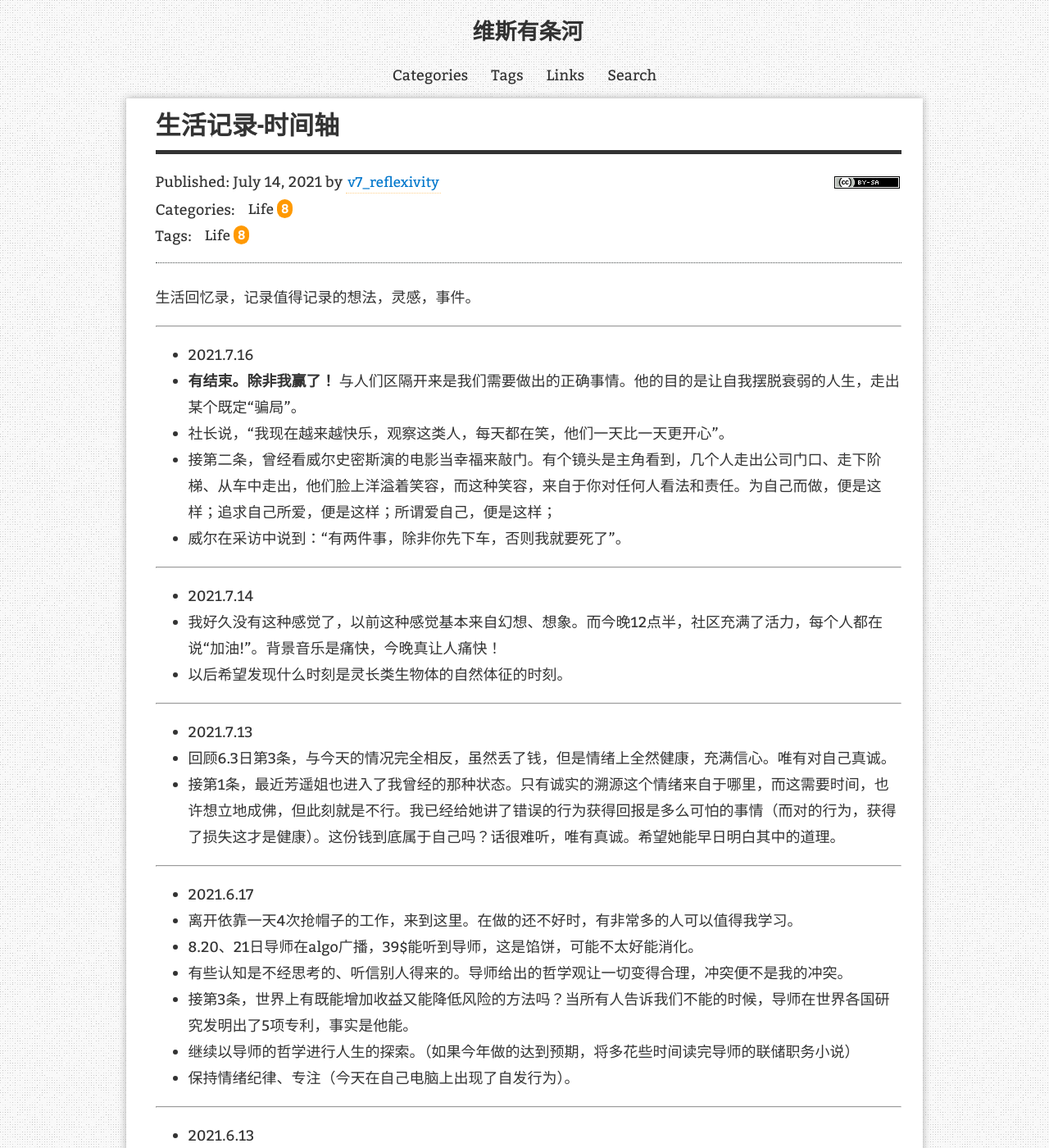
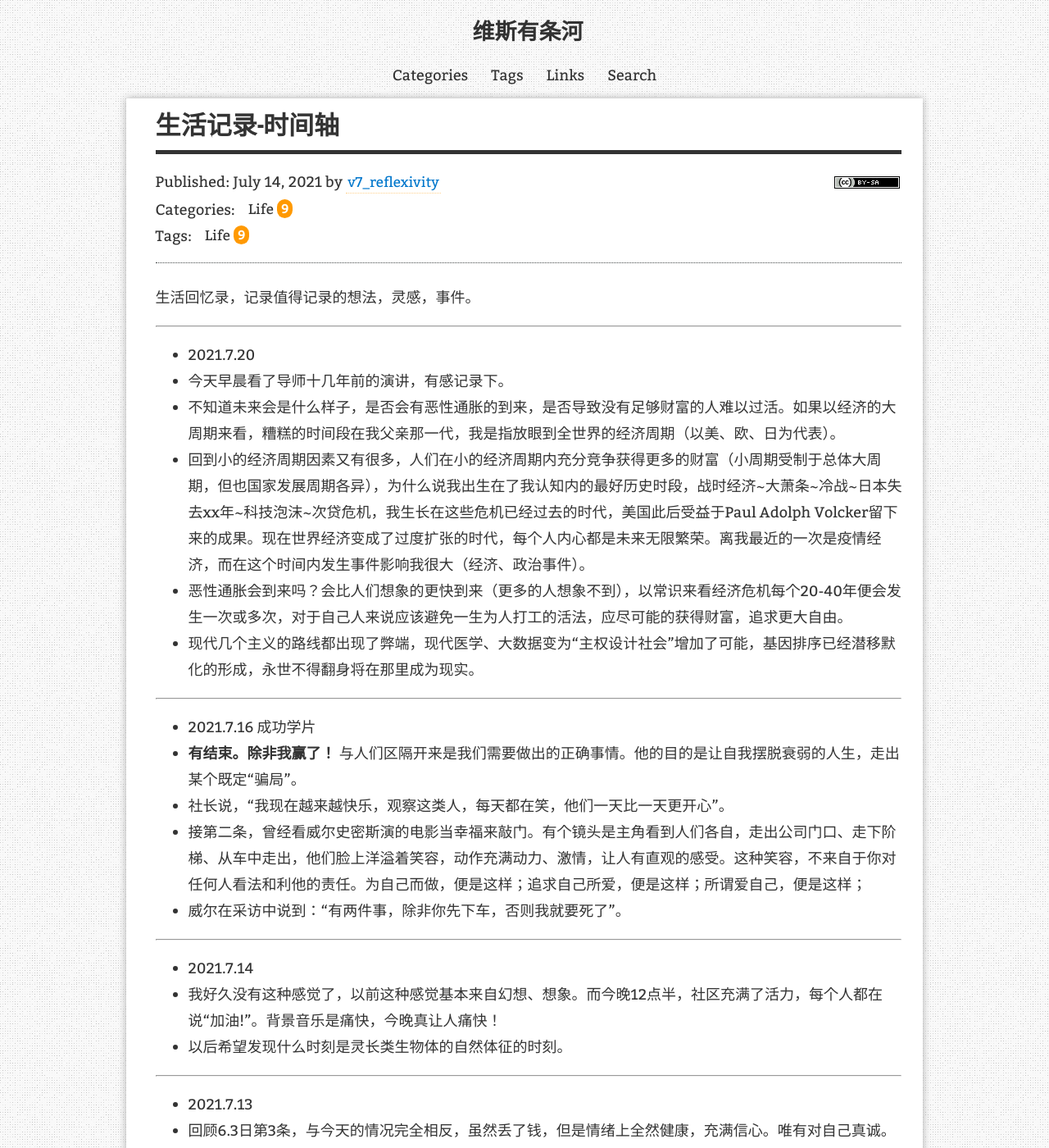
Before and after one commit to victor3pt/victor3pt, a Jekyll site: the page built from _posts/2021-07-14-生活记录-时间轴.md, in a window 1280 px wide and 1400 px high. Shown: the whole window at 82% size. Built offline with Jekyll 4.4.1, drawn with Linux system fonts in a browser that asks for light colours; comment, search, counter and statistics services are not loaded.

Commit message:
add post

```diff
--- a/_posts/2021-07-14-生活记录-时间轴.md
+++ b/_posts/2021-07-14-生活记录-时间轴.md
@@ -13,11 +13,21 @@ permalink: /:categories/ToMoveForward
 
 ****
 
-* 2021.7.16
+* 2021.7.20
+
+* 今天早晨看了导师十几年前的演讲，有感记录下。
+* 不知道未来会是什么样子，是否会有恶性通胀的到来，是否导致没有足够财富的人难以过活。如果以经济的大周期来看，糟糕的时间段在我父亲那一代，我是指放眼到全世界的经济周期（以美、欧、日为代表）。
+* 回到小的经济周期因素又有很多，人们在小的经济周期内充分竞争获得更多的财富（小周期受制于总体大周期，但也国家发展周期各异），为什么说我出生在了我认知内的最好历史时段，战时经济~大萧条~冷战~日本失去xx年~科技泡沫~次贷危机，我生长在这些危机已经过去的时代，美国此后受益于Paul Adolph Volcker留下来的成果。现在世界经济变成了过度扩张的时代，每个人内心都是未来无限繁荣。离我最近的一次是疫情经济，而在这个时间内发生事件影响我很大（经济、政治事件）。
+* 恶性通胀会到来吗？会比人们想象的更快到来（更多的人想象不到），以常识来看经济危机每个20-40年便会发生一次或多次，对于自己人来说应该避免一生为人打工的活法，应尽可能的获得财富，追求更大自由。
+* 现代几个主义的路线都出现了弊端，现代医学、大数据变为“主权设计社会”增加了可能，基因排序已经潜移默化的形成，永世不得翻身将在那里成为现实。
+
+****
+
+* 2021.7.16 成功学片
 
 * **有结束。除非我赢了！** 与人们区隔开来是我们需要做出的正确事情。他的目的是让自我摆脱衰弱的人生，走出某个既定“骗局”。
 * 社长说，“我现在越来越快乐，观察这类人，每天都在笑，他们一天比一天更开心”。
-* 接第二条，曾经看威尔史密斯演的电影当幸福来敲门。有个镜头是主角看到，几个人走出公司门口、走下阶梯、从车中走出，他们脸上洋溢着笑容，而这种笑容，来自于你对任何人看法和责任。为自己而做，便是这样；追求自己所爱，便是这样；所谓爱自己，便是这样；
+* 接第二条，曾经看威尔史密斯演的电影当幸福来敲门。有个镜头是主角看到人们各自，走出公司门口、走下阶梯、从车中走出，他们脸上洋溢着笑容，动作充满动力、激情，让人有直观的感受。这种笑容，不来自于你对任何人看法和利他的责任。为自己而做，便是这样；追求自己所爱，便是这样；所谓爱自己，便是这样；
 * 威尔在采访中说到：“有两件事，除非你先下车，否则我就要死了”。
 
 
```
Also changed, not shown: _posts/2021-07-18-深夜没有食堂.md (added, +20 -0 lines).
